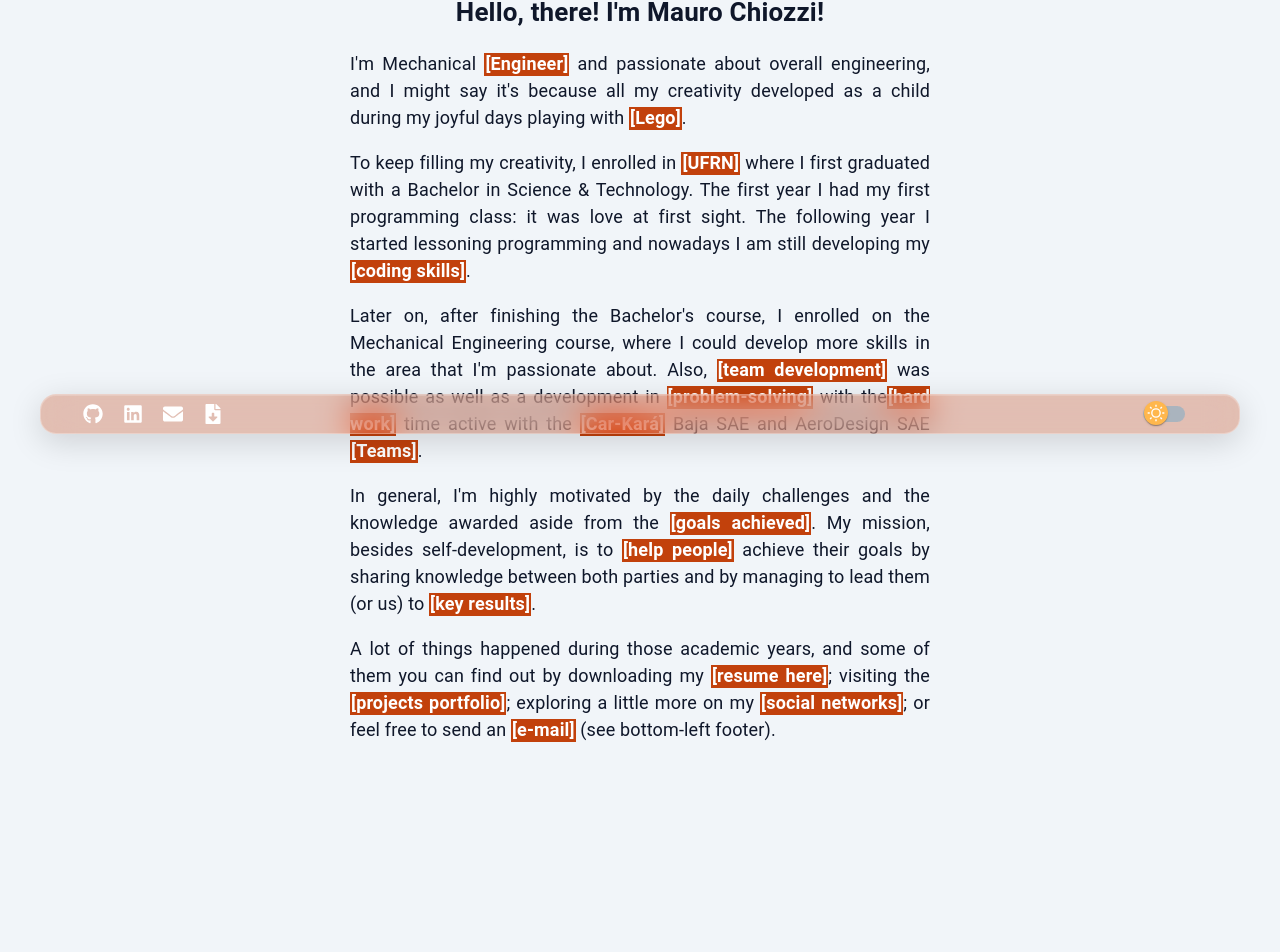
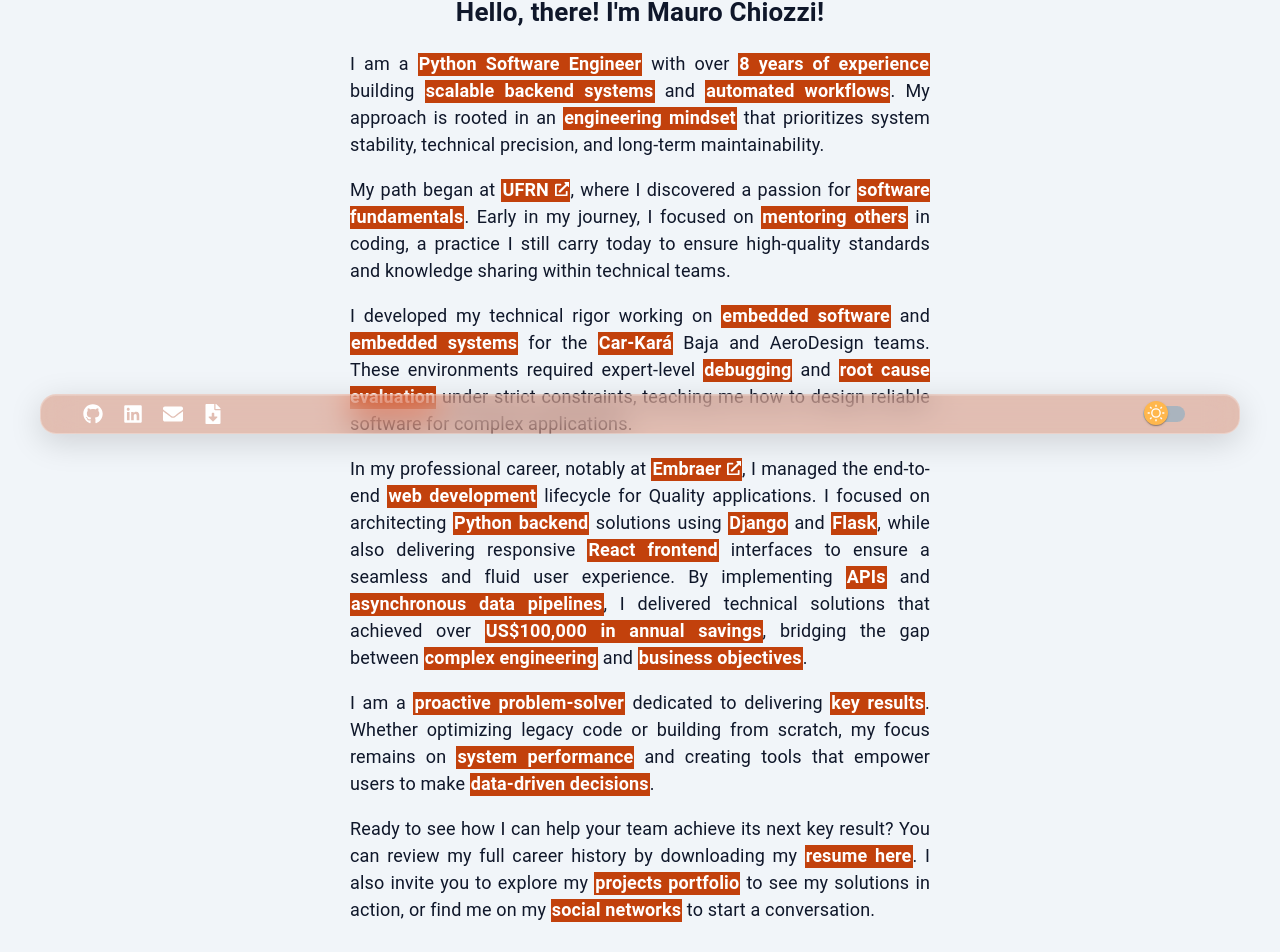
Before and after one commit to maurochiozzi/maurochiozzi.github.io, a React (Create React App) app: page /about in a window 1280 px wide. Shown: the part 350-1302 px from the top of the page. Before the commit the page ends 1217 px from the top, so only its background shows below. Built offline with nearby package versions, Linux system fonts and the light colour scheme; what ga-gtag would draw is missing.

Commit message:
update about me

```diff
--- a/src/components/projectcard/styles.js
+++ b/src/components/projectcard/styles.js
@@ -3,16 +3,16 @@ import styled from "styled-components";
 export const CardContainer = styled.div`
   background: ${({ theme }) =>
     theme.palette.mode === "dark"
-      ? "rgba(30, 41, 59, 0.6)"
-      : "rgba(255, 255, 255, 0.6)"};
-  backdrop-filter: blur(16px) saturate(180%);
-  -webkit-backdrop-filter: blur(16px) saturate(180%);
+      ? "rgba(30, 41, 59, 0.7)"
+      : "rgba(255, 255, 255, 0.7)"};
+  backdrop-filter: blur(20px) saturate(180%);
+  -webkit-backdrop-filter: blur(20px) saturate(180%);
   border-radius: 24px;
   overflow: hidden;
   box-shadow:
-    -10px -10px 30px 0 rgba(0, 0, 0, 0.1),
-    10px 10px 30px 0 rgba(0, 0, 0, 0.1);
-  transition: all 0.3s cubic-bezier(0.4, 0, 0.2, 1);
+    0 10px 30px -10px rgba(0, 0, 0, 0.1),
+    0 4px 6px -2px rgba(0, 0, 0, 0.05);
+  transition: all 0.4s cubic-bezier(0.175, 0.885, 0.32, 1.275);
   cursor: pointer;
   border: 1px solid
     ${({ theme }) =>
@@ -26,11 +26,12 @@ export const CardContainer = styled.div`
   &:hover {
     transform: translateY(-8px);
     box-shadow:
-      0 20px 40px -10px rgba(0, 0, 0, 0.15),
-      12px 12px 30px 5px ${({ theme }) => theme.palette.primary.main}80;
+      0 20px 40px -10px rgba(0, 0, 0, 0.2),
+      0 0 20px 0 ${({ theme }) => theme.palette.primary.main}40;
+    border-color: ${({ theme }) => theme.palette.primary.main}80;
 
     .card-image img {
-      transform: scale(1.05);
+      transform: scale(1.1);
     }
   }
 `;
@@ -67,7 +68,7 @@ export const CardContent = styled.div`
     margin: 0 0 24px;
     font-size: 16px;
     color: ${({ theme }) => theme.palette.text.secondary};
-    line-height: 1.5;
+    line-height: 1.6;
     display: -webkit-box;
     -webkit-line-clamp: 3;
     -webkit-box-orient: vertical;
--- a/src/pages/about/index.js
+++ b/src/pages/about/index.js
@@ -1,4 +1,6 @@
 import React, { useEffect } from "react";
+
+import { FaExternalLinkAlt } from "react-icons/fa";
 
 import { gtag } from "ga-gtag";
 
@@ -16,7 +18,7 @@ export default function About() {
         page_title: "about",
         page_path: "/about",
       });
-  }, []);
+  });
 
   return (
     <Content>
@@ -27,66 +29,101 @@ export default function About() {
       </div>
       <div className="main-content">
         <p>
-          I'm Mechanical <span className="highlight">[Engineer]</span> and
-          passionate about overall engineering, and I might say it's because all
-          my creativity developed as a child during my joyful days playing with{" "}
-          <span className="highlight">[Lego]</span>.
+          {" "}
+          I am a <span className="highlight">
+            Python Software Engineer
+          </span>{" "}
+          with over <span className="highlight">8 years of experience</span>{" "}
+          building <span className="highlight">scalable backend systems</span>{" "}
+          and <span className="highlight">automated workflows</span>. My
+          approach is rooted in an{" "}
+          <span className="highlight">engineering mindset</span> that
+          prioritizes system stability, technical precision, and long-term
+          maintainability.{" "}
         </p>
         <p>
-          To keep filling my creativity, I enrolled in{" "}
-          <a
-            href="https://www.ufrn.br/en"
-            target="_blank"
-            rel="noopener noreferrer"
-            aria-label="UFRN (opens in a new tab)"
-          >
-            <span className="highlight">[UFRN]</span>
-          </a>{" "}
-          where I first graduated with a Bachelor in Science & Technology. The
-          first year I had my first programming class: it was love at first
-          sight. The following year I started lessoning programming and nowadays
-          I am still developing my{" "}
-          <span className="highlight">[coding skills]</span>.
+          {" "}
+          My path began at{" "}
+          <span className="highlight">
+            <a
+              href="https://en.wikipedia.org/wiki/Federal_University_of_Rio_Grande_do_Norte"
+              target="_blank"
+            >
+              UFRN <FaExternalLinkAlt size="0.8em" />
+            </a>
+          </span>
+          , where I discovered a passion for{" "}
+          <span className="highlight">software fundamentals</span>. Early in my
+          journey, I focused on{" "}
+          <span className="highlight">mentoring others</span> in coding, a
+          practice I still carry today to ensure high-quality standards and
+          knowledge sharing within technical teams.{" "}
         </p>
         <p>
-          Later on, after finishing the Bachelor's course, I enrolled on the
-          Mechanical Engineering course, where I could develop more skills in
-          the area that I'm passionate about. Also,{" "}
-          <span className="highlight">[team development]</span> was possible as
-          well as a development in{" "}
-          <span className="highlight">[problem-solving]</span> with the
-          <span className="highlight">[hard work]</span> time active with the{" "}
-          <span className="highlight">[Car-Kará]</span> Baja SAE and AeroDesign
-          SAE <span className="highlight">[Teams]</span>.
+          {" "}
+          I developed my technical rigor working on{" "}
+          <span className="highlight">embedded software</span> and{" "}
+          <span className="highlight">embedded systems</span> for the{" "}
+          <span className="highlight">Car-Kará</span> Baja and AeroDesign teams.
+          These environments required expert-level{" "}
+          <span className="highlight">debugging</span> and{" "}
+          <span className="highlight">root cause evaluation</span> under strict
+          constraints, teaching me how to design reliable software for complex
+          applications.{" "}
         </p>
         <p>
-          In general, I'm highly motivated by the daily challenges and the
-          knowledge awarded aside from the{" "}
-          <span className="highlight">[goals achieved]</span>. My mission,
-          besides self-development, is to{" "}
-          <span className="highlight">[help people]</span> achieve their goals
-          by sharing knowledge between both parties and by managing to lead them
-          (or us) to <span className="highlight">[key results]</span>.
+          {" "}
+          In my professional career, notably at{" "}
+          <span className="highlight">
+            <a href="https://www.embraer.com/en/" target="_blank">
+              Embraer <FaExternalLinkAlt size="0.8em" />
+            </a>
+          </span>
+          , I managed the end-to-end{" "}
+          <span className="highlight">web development</span> lifecycle for
+          Quality applications. I focused on architecting{" "}
+          <span className="highlight">Python backend</span> solutions using{" "}
+          <span className="highlight">Django</span> and{" "}
+          <span className="highlight">Flask</span>, while also delivering
+          responsive <span className="highlight">React frontend</span>{" "}
+          interfaces to ensure a seamless and fluid user experience. By
+          implementing <span className="highlight">APIs</span> and{" "}
+          <span className="highlight">asynchronous data pipelines</span>, I
+          delivered technical solutions that achieved over{" "}
+          <span className="highlight">US$100,000 in annual savings</span>,
+          bridging the gap between{" "}
+          <span className="highlight">complex engineering</span> and{" "}
+          <span className="highlight">business objectives</span>.{" "}
         </p>
         <p>
-          A lot of things happened during those academic years, and some of them
-          you can find out by downloading my{" "}
+          {" "}
+          I am a <span className="highlight">
+            proactive problem-solver
+          </span>{" "}
+          dedicated to delivering <span className="highlight">key results</span>
+          . Whether optimizing legacy code or building from scratch, my focus
+          remains on <span className="highlight">system performance</span> and
+          creating tools that empower users to make{" "}
+          <span className="highlight">data-driven decisions</span>.{" "}
+        </p>
+        <p>
+          Ready to see how I can help your team achieve its next key result? You
+          can review my full career history by downloading my{" "}
           <a
             href={Resume}
             target="_blank"
             rel="noopener noreferrer"
             aria-label="Download Resume (opens in a new tab)"
           >
-            <span className="highlight">[resume here]</span>
+            <span className="highlight">resume here</span>
           </a>
-          ; visiting the{" "}
+          . I also invite you to explore my{" "}
           <Link to="/projects">
-            <span className="highlight">[projects portfolio]</span>
-          </Link>
-          ; exploring a little more on my{" "}
-          <span className="highlight">[social networks]</span>; or feel free to
-          send an <span className="highlight">[e-mail]</span> (see bottom-left
-          footer).
+            <span className="highlight">projects portfolio</span>
+          </Link>{" "}
+          to see my solutions in action, or find me on my{" "}
+          <span className="highlight">social networks</span> to start a
+          conversation.
         </p>
       </div>
     </Content>
```
